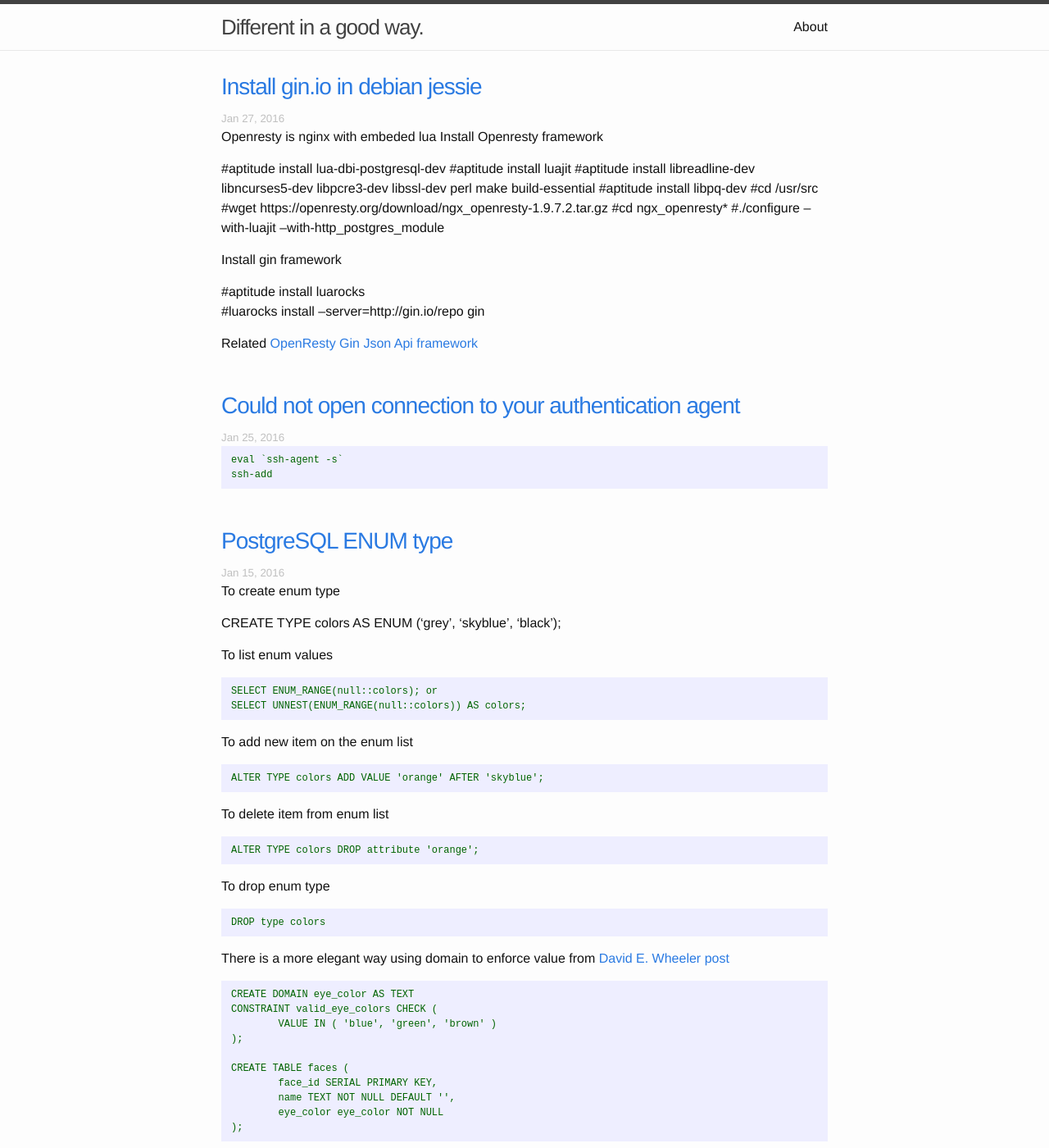
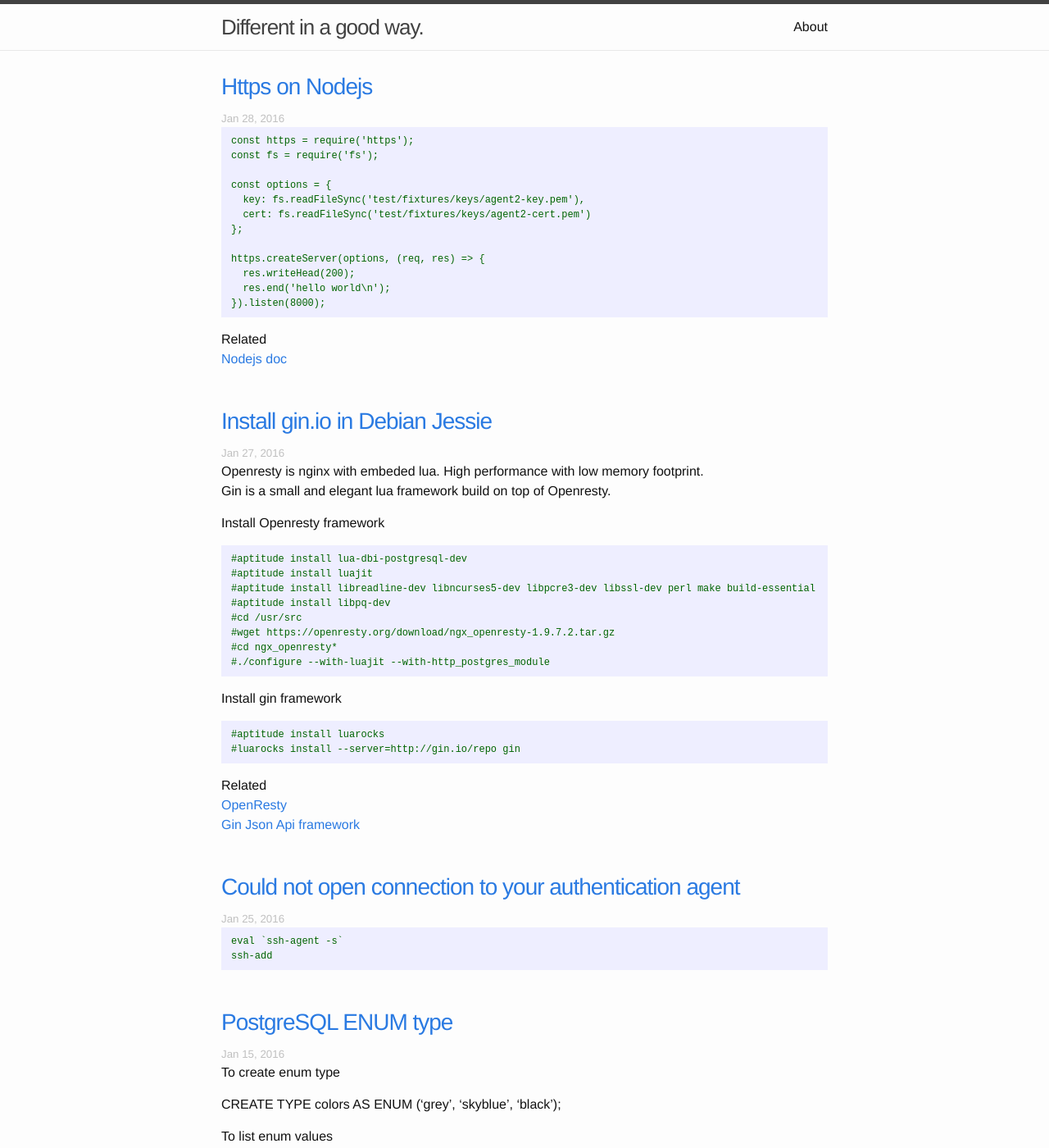
Before and after one commit to paragasu/blog, a Jekyll site: the page built from index.html, in a window 1280 px wide and 1400 px high. Shown: the whole window at 82% size. Built offline with Jekyll 4.4.1, drawn with Linux system fonts in a browser that asks for light colours.

Commit message:
Fix typo

```diff
--- a/_posts/2016-01-27-install-lua-gin-openresty-debian-jessie.markdown
+++ b/_posts/2016-01-27-install-lua-gin-openresty-debian-jessie.markdown
@@ -1,27 +1,30 @@
 ---
 layout: post
-title: "Install gin.io in debian jessie"
+title: "Install gin.io in Debian Jessie"
 date: 2016-01-27 17:34:00 +0800
 categories: openresty
 ---
-Openresty is nginx with embeded lua
+Openresty is nginx with embeded lua. High performance with low memory footprint.
+Gin is a small and elegant lua framework build on top of Openresty.
+
 Install Openresty framework
 
-  #aptitude install lua-dbi-postgresql-dev
-	#aptitude install luajit
-	#aptitude install libreadline-dev libncurses5-dev libpcre3-dev libssl-dev perl make build-essential
-	#aptitude install libpq-dev
-	#cd /usr/src
-  #wget https://openresty.org/download/ngx_openresty-1.9.7.2.tar.gz
-	#cd ngx_openresty*
-	#./configure --with-luajit --with-http_postgres_module
+
+    #aptitude install lua-dbi-postgresql-dev
+    #aptitude install luajit
+    #aptitude install libreadline-dev libncurses5-dev libpcre3-dev libssl-dev perl make build-essential
+    #aptitude install libpq-dev
+    #cd /usr/src
+    #wget https://openresty.org/download/ngx_openresty-1.9.7.2.tar.gz
+    #cd ngx_openresty*
+    #./configure --with-luajit --with-http_postgres_module
 
 
 
 Install gin framework
 
-  #aptitude install luarocks
-	#luarocks install --server=http://gin.io/repo gin
+    #aptitude install luarocks
+    #luarocks install --server=http://gin.io/repo gin
 
 
 Related
--- /dev/null
+++ b/_posts/2016-01-28-https-on-nodejs.markdown
@@ -0,0 +1,23 @@
+---
+layout: post
+title: "Https on Nodejs"
+data: 2016-01-28 16:02:00 +0800
+categories: nodejs
+---
+
+	const https = require('https');
+	const fs = require('fs');
+
+	const options = {
+	  key: fs.readFileSync('test/fixtures/keys/agent2-key.pem'),
+	  cert: fs.readFileSync('test/fixtures/keys/agent2-cert.pem')
+	};
+
+	https.createServer(options, (req, res) => {
+	  res.writeHead(200);
+	  res.end('hello world\n');
+	}).listen(8000);
+
+
+Related
+[Nodejs doc](https://nodejs.org/api/https.html)
```
